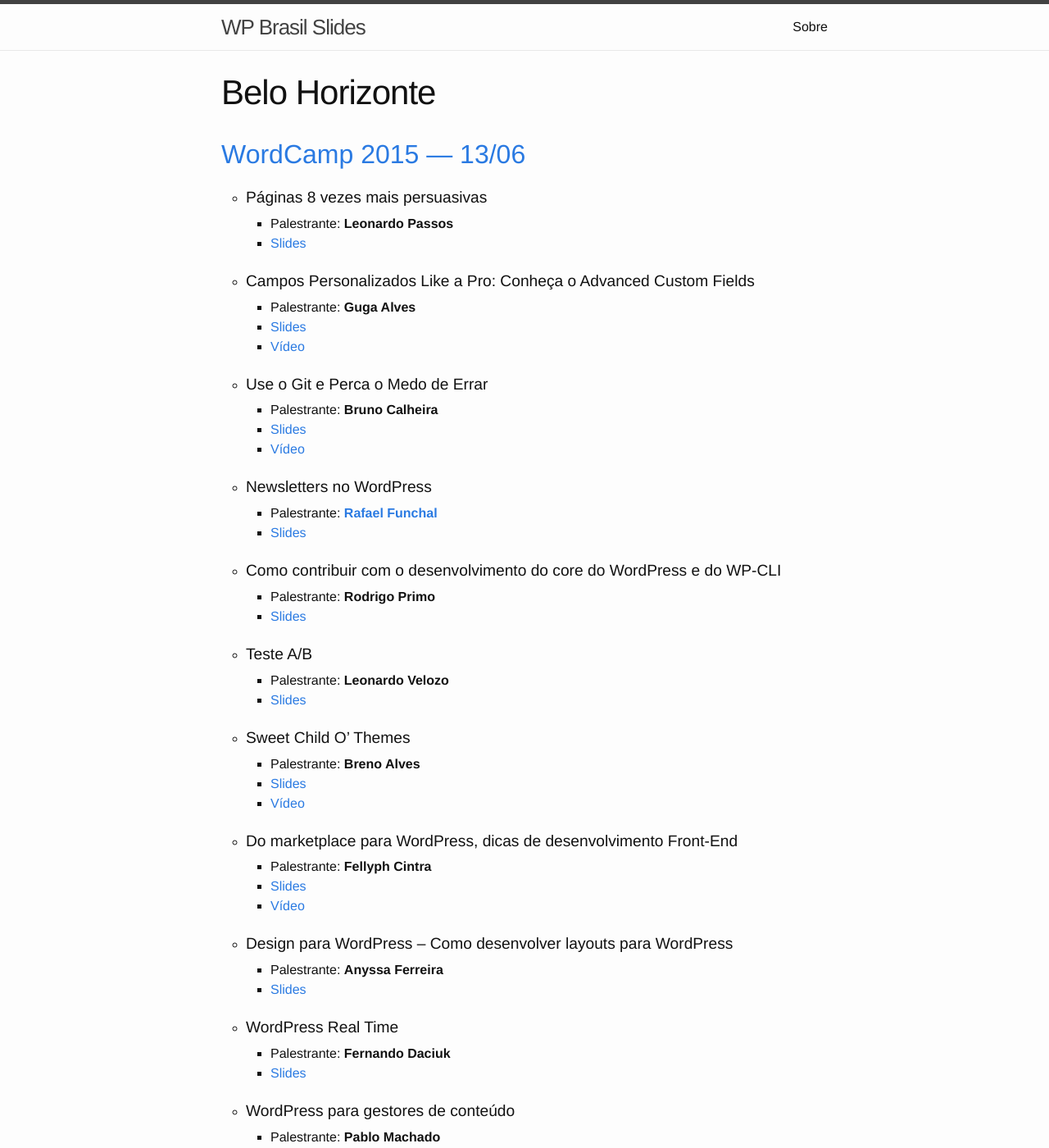
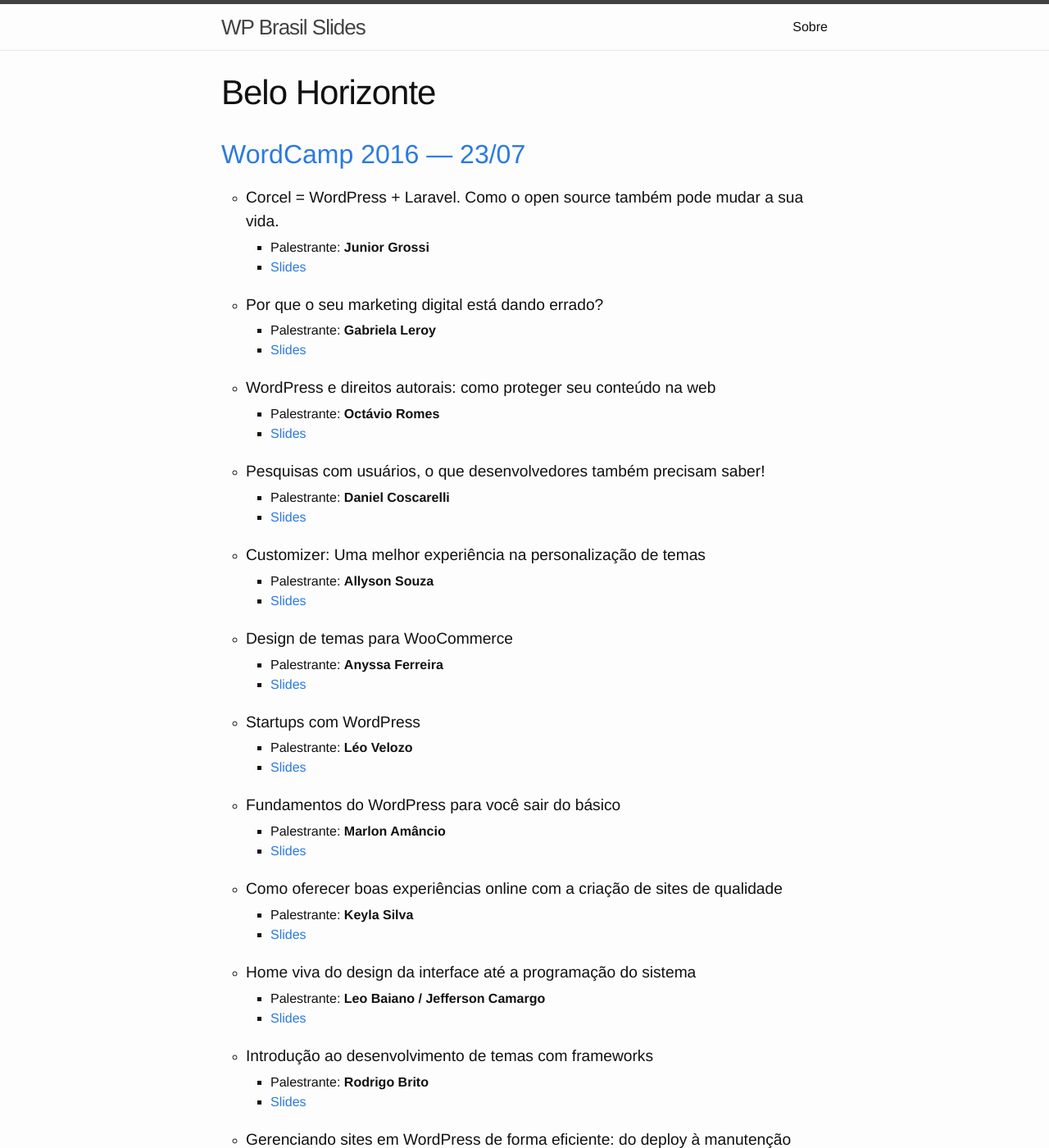
Before and after one commit to wpbrasil/slides, a Jekyll site: the page built from belohorizonte.html, in a window 1280 px wide and 1400 px high. Shown: the whole window at 82% size. Built offline with Jekyll 4.4.1, drawn with Linux system fonts in a browser that asks for light colours; some of the changed text lies outside the part shown.

Commit message:
Insere slides wcbh16

```diff
--- a/_data/places/bh.yml
+++ b/_data/places/bh.yml
@@ -1,3 +1,57 @@
+
+- type: wordcamp
+  date: 2016-07-23
+  url: https://2016.belohorizonte.wordcamp.org/
+  slides:
+    - speaker: "Junior Grossi"
+      url: "http://2016.belohorizonte.wordcamp.org/files/2016/08/Junior-Grossi-Corcel-WordPress-Laravel-WordCamp-BH-2016.pdf"
+      title: "Corcel = WordPress + Laravel. Como o open source também pode mudar a sua vida."
+
+    - speaker: "Gabriela Leroy"
+      url: "http://2016.belohorizonte.wordcamp.org/files/2016/07/Gabi_Leroy-Palestra-WordCamp-2016.pdf"
+      title: "Por que o seu marketing digital está dando errado?"
+
+    - speaker: "Octávio Romes"
+      url: "http://2016.belohorizonte.wordcamp.org/files/2016/07/Octacio_Romes_WordCamp_BH_2016.pdf"
+      title: "WordPress e direitos autorais: como proteger seu conteúdo na web"
+
+    - speaker: "Daniel Coscarelli"
+      url: "http://pt.slideshare.net/DanielCoscarelli/ux-research-64315265"
+      title: "Pesquisas com usuários, o que desenvolvedores também precisam saber!"
+
+    - speaker: "Allyson Souza"
+      url: "http://www.allysonsouza.com.br/palestra/customizer-uma-melhor-experiencia-na-personalizacao-de-temas/"
+      title: "Customizer: Uma melhor experiência na personalização de temas"
+
+    - speaker: "Anyssa Ferreira"
+      url: "https://docs.google.com/presentation/d/1FtFodUZyFV489tyrUQG4BKo56DJ1tBmKggJUN2c9QP0/pub?start=false&loop=false&delayms=3000&slide=id.p"
+      title: "Design de temas para WooCommerce"
+
+    - speaker: "Léo Velozo"
+      url: "http://www.slideshare.net/LeonardoVelozo/startups-com-wordpress-wordcampbh-2016"
+      title: "Startups com WordPress"
+
+    - speaker: "Marlon Amâncio"
+      url: "http://slides.com/marlonlamancio/wordcampbh2016#/"
+      title: "Fundamentos do WordPress para você sair do básico"
+
+    - speaker: "Keyla Silva"
+      url: "http://www.slideshare.net/Keyla_Silva/como-oferecer-boas-experincias-online-com-a-criao-de-sites-de-qualidade-keyla-silva-64380093"
+      title: "Como oferecer boas experiências online com a criação de sites de qualidade"
+
+    - speaker: "Leo Baiano / Jefferson Camargo"
+      url: "http://pt.slideshare.net/leobaiano1/home-viva-do-design-da-interface-ate-a-programacao-do-sistema"
+      title: "Home viva do design da interface até a programação do sistema"
+
+    - speaker: "Rodrigo Brito"
+      url: "http://slides.com/rodrigo73/desenvolvimento-temas#/"
+      title: "Introdução ao desenvolvimento de temas com frameworks"
+
+    - speaker: "Daniel Kossmann"
+      url: "https://www.dropbox.com/s/5wsda818xhjcv10/wcbh2016-spirallab.pdf?dl=0"
+      title: "Gerenciando sites em WordPress de forma eficiente: do deploy à manutenção"
+
+
 - type: wordcamp
   date: 2015-06-13
   url: https://belohorizonte.wordcamp.org/2015/
```
